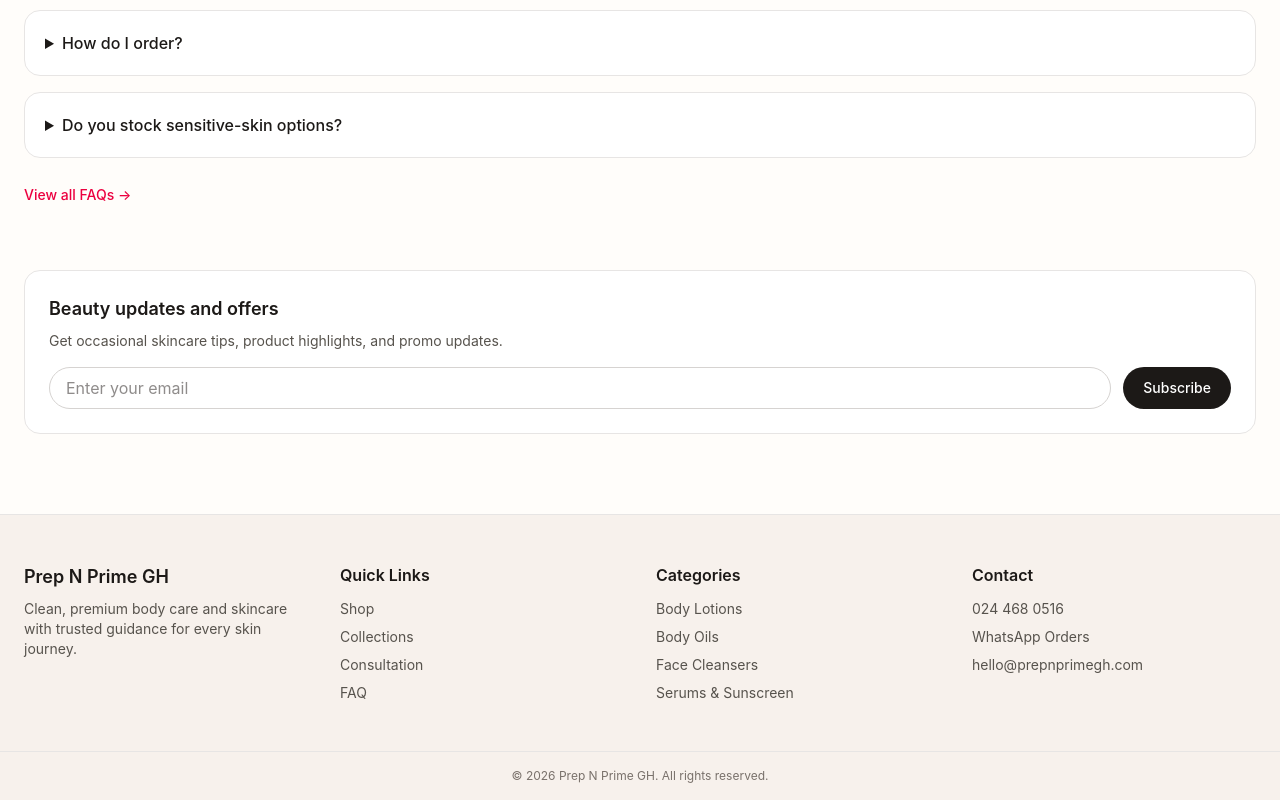
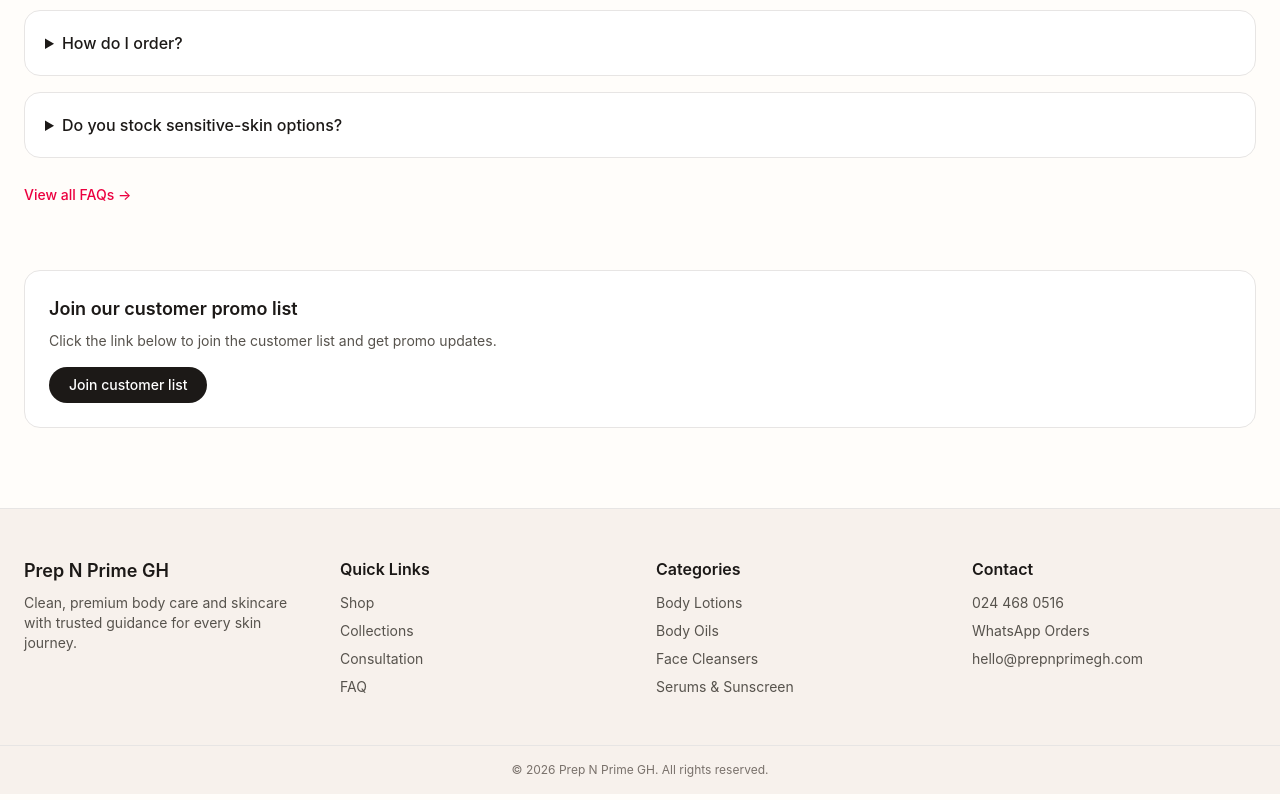
Before and after one commit to learngermanghana/timeless, a Next.js app: page / in a window 1280 px wide. Shown: the part 3443-4243 px from the top of the page. Built offline with nearby package versions, Linux system fonts and the light colour scheme; no server answers.

Commit message:
Update newsletter box to customer list CTA link

```diff
--- a/components/newsletter-box.tsx
+++ b/components/newsletter-box.tsx
@@ -2,13 +2,17 @@
 
 export function NewsletterBox() {
   return (
-    <form className='rounded-2xl border border-stone-200 bg-white p-6'>
-      <h3 className='text-lg font-semibold text-stone-900'>Beauty updates and offers</h3>
-      <p className='mt-2 text-sm text-stone-600'>Get occasional skincare tips, product highlights, and promo updates.</p>
-      <div className='mt-4 flex flex-col gap-3 sm:flex-row'>
-        <input type='email' placeholder='Enter your email' className='w-full rounded-full border border-stone-300 px-4 py-2' />
-        <button type='submit' className='rounded-full bg-stone-900 px-5 py-2 text-sm font-medium text-white'>Subscribe</button>
-      </div>
-    </form>
+    <div className='rounded-2xl border border-stone-200 bg-white p-6'>
+      <h3 className='text-lg font-semibold text-stone-900'>Join our customer promo list</h3>
+      <p className='mt-2 text-sm text-stone-600'>Click the link below to join the customer list and get promo updates.</p>
+      <a
+        href='https://sedifex.com/join-customers/37mJqg20MjOriggaIaOOuahDsgj1'
+        target='_blank'
+        rel='noreferrer'
+        className='mt-4 inline-flex rounded-full bg-stone-900 px-5 py-2 text-sm font-medium text-white'
+      >
+        Join customer list
+      </a>
+    </div>
   );
 }
```
